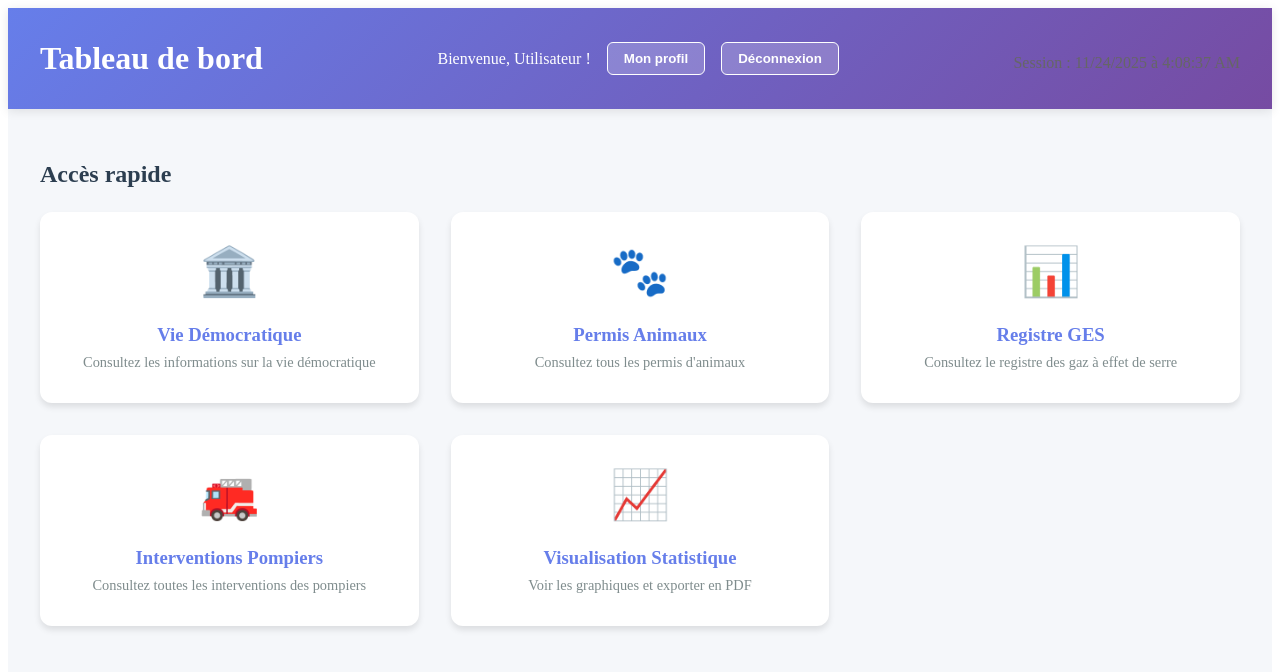
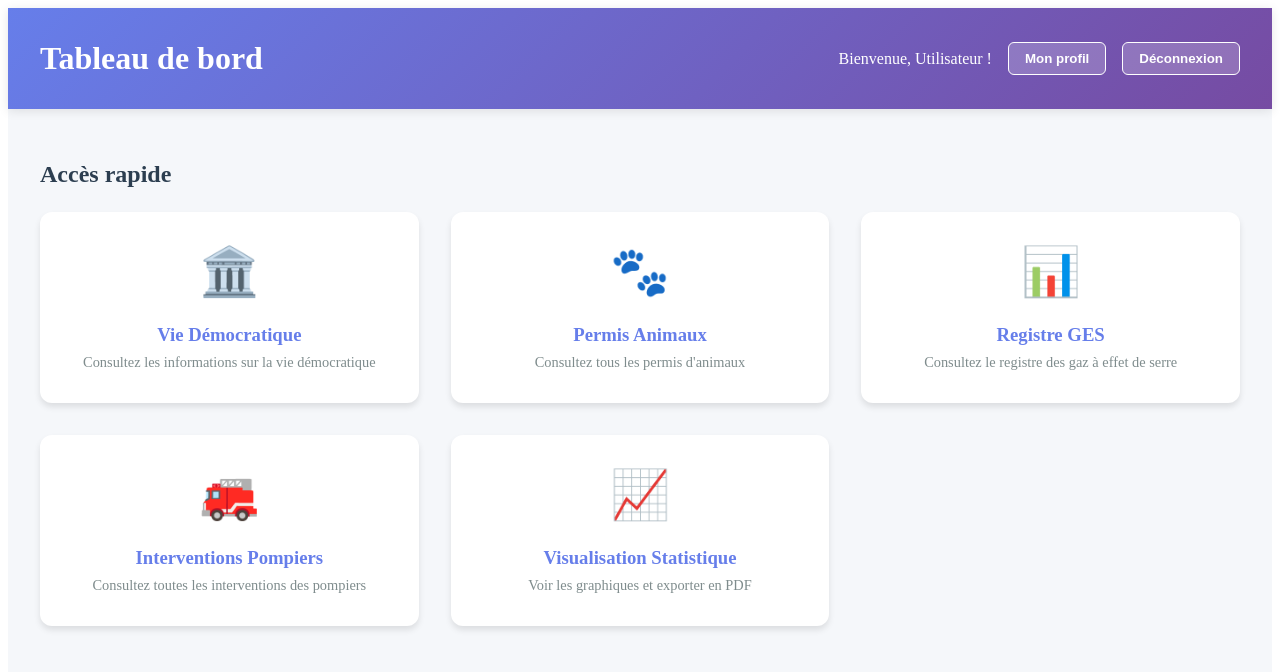
Before and after one commit to victorien-hash/tp2-inforoute, a React (Vite) app: page / in a window 1280 px wide. Shown: the top 672 px of the page. Built offline with nearby package versions, Linux system fonts and the light colour scheme; sample sign-in values are in the browser's storage.

Commit message:
session text enleve

```diff
--- a/src/pages/Dashboard.tsx
+++ b/src/pages/Dashboard.tsx
@@ -16,8 +16,7 @@ const Dashboard = () => {
     navigate("/login");
   };
 
-  const now = new Date();
-  const sessionString = `Session : ${now.toLocaleDateString()} à ${now.toLocaleTimeString()}`;
+
 
   return (
     <div className="dashboard-container">
@@ -32,7 +31,7 @@ const Dashboard = () => {
             Déconnexion
           </button>
         </div>
-        <div className="session-info" style={{ marginTop: 8, fontSize: '1em', color: '#666' }}>{sessionString}</div>
+
       </header>
 
       <div className="dashboard-content">
```
